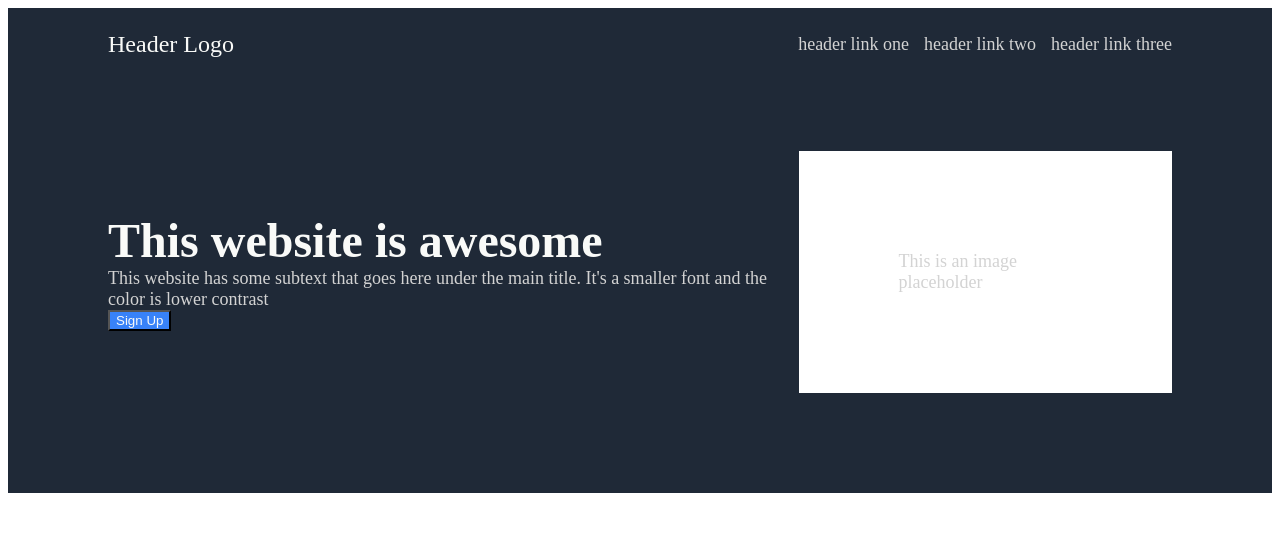
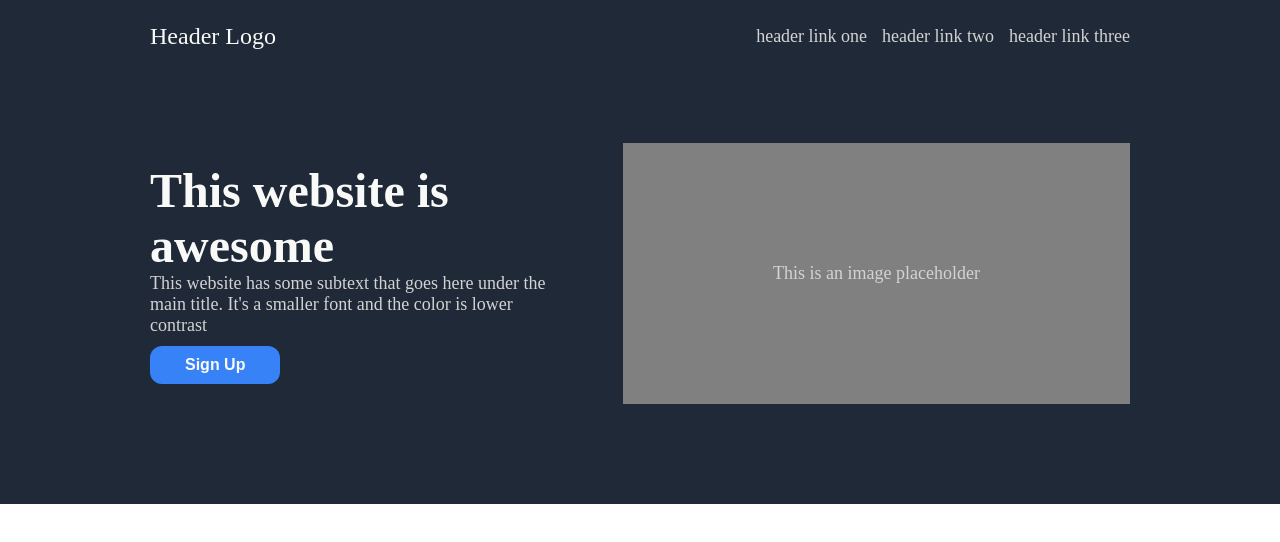
Before and after one commit to VaughnMes/Landing-Page, a plain HTML site: page index.html in a window 1280 px wide. Drawn offline with Linux system fonts and the light colour scheme.

Commit message:
Title: Completed upper body of landing page (#3)
Desc: Eliminated border around the body; styled the
"sign up" button and adjusted the overall padding around the
text.

```diff
--- a/styles.css
+++ b/styles.css
@@ -1,9 +1,15 @@
+
+body {
+    /* eliminates small border around edges of page */
+    margin: 0;
+}
 
 .upper-body {
-    background-color:  #1f2937;
-    padding-left: 100px;
-    padding-right: 100px;
-
+    background:  #1f2937;
+    padding-left: 150px;
+    padding-right: 150px;
+    margin: 0;
+    border: none;
 }
 
 .header {
@@ -57,6 +63,12 @@ ul {
 .top-button {
     background-color: #3882f8;
     color: #f9faf8;
+    font-size: 16px;
+    font-weight: bold;
+    padding: 10px 35px;
+    margin-top: 10px;
+    border-radius: 12px;
+    border: none;
 }
 
 .upper-left-body {
@@ -65,13 +77,12 @@ ul {
     justify-content: space-between;
     align-items: center;
     padding-bottom: 100px;
-}
-
-.upper-left-body-container {
-   /* background-color: white; */
+    gap: 50px;
 }
 
 .img-placeholder {
-   padding: 100px;
-   background-color: white;
+   display: flex;
+   flex-shrink: 0;
+   padding: 120px  150px ;
+   background-color: gray;
 }
```
